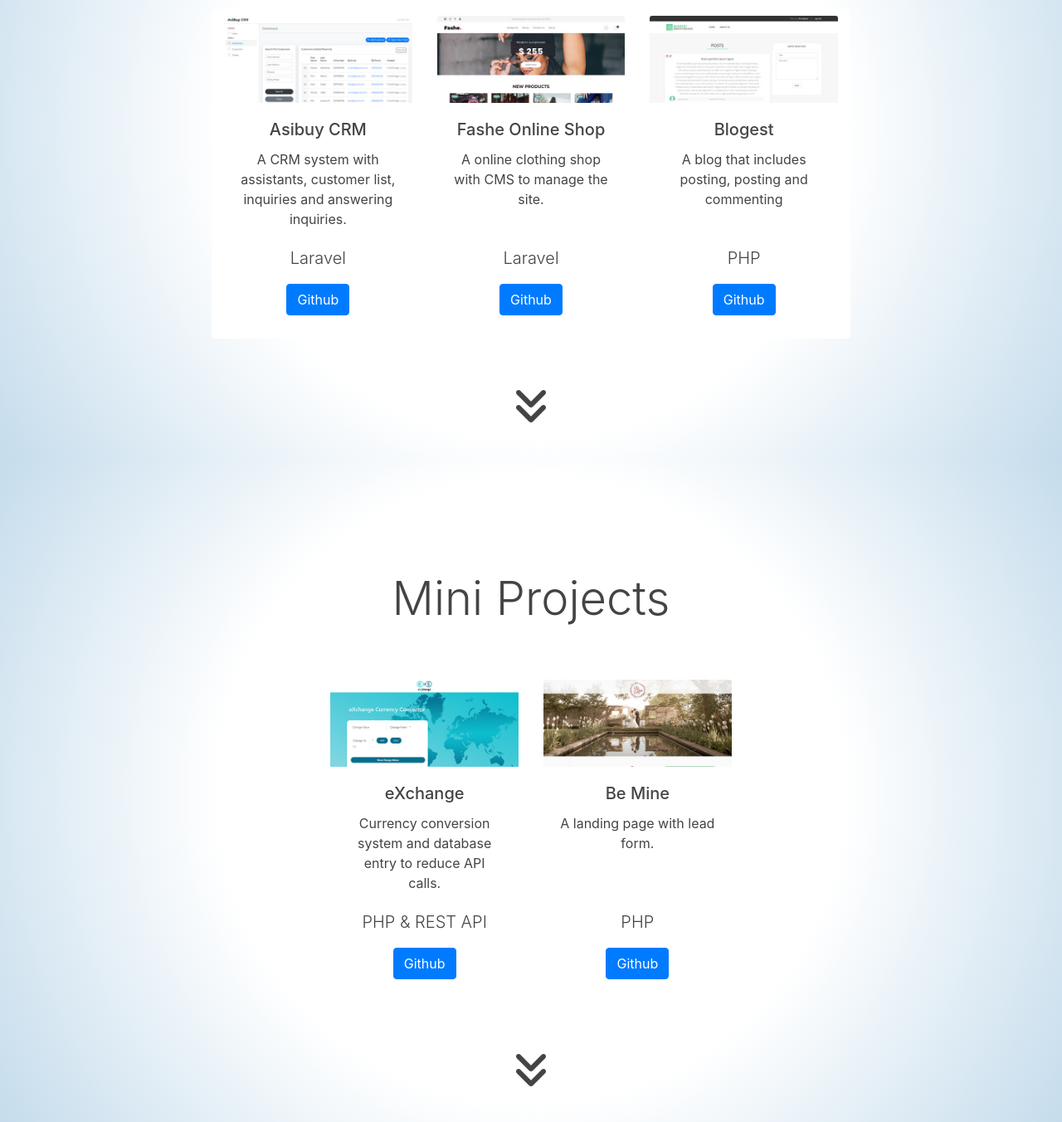
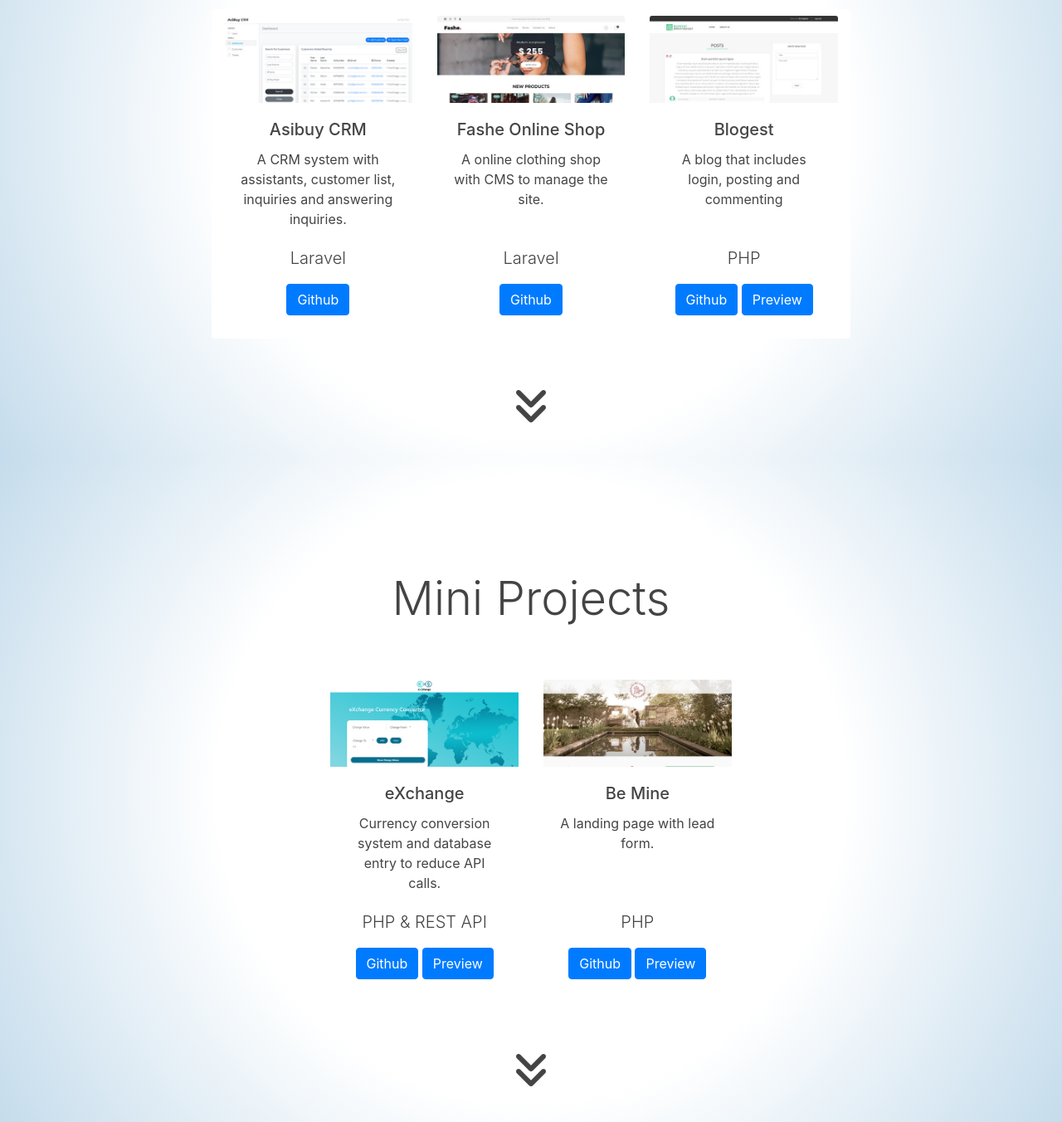
Before and after one commit to webmas1/myCV, a plain HTML site: page public/index.html in a window 1280 px wide. Shown: the part 3448-4800 px from the top of the page at 83% size. Drawn offline with nearby package versions, Linux system fonts and the light colour scheme.

Commit message:
adding preview links to 3 of the projects

```diff
--- a/public/index.html
+++ b/public/index.html
@@ -192,9 +192,10 @@
                         <img src="images/blogest.jpg" class="card-img-top" alt="...">
                         <div class="card-body">
                             <h5 class="card-title">Blogest</h5>
-                            <p class="card-text">A blog that includes posting, posting and commenting</p>
+                            <p class="card-text">A blog that includes login, posting and commenting</p>
                             <p class="lead">PHP</p>
                             <a href="https://github.com/webmas1/Blog" class="btn btn-primary">Github</a>
+                            <a href="http://blog.webmas1.xyz/" class="btn btn-primary">Preview</a>
                         </div>
                     </div>
                 </div>
@@ -216,6 +217,7 @@
                             <p class="card-text">Currency conversion system and database entry to reduce API calls.</p>
                             <p class="lead">PHP & REST API</p>
                             <a href="https://github.com/webmas1/eXchange" class="btn btn-primary">Github</a>
+                            <a href="http://exchange.webmas1.xyz/" class="btn btn-primary">Preview</a>
                         </div>
                     </div>
                     <div class="card col-12 col-md-4 border-0 my-2 py-2" data-aos="slide-up">
@@ -225,6 +227,7 @@
                             <p class="card-text">A landing page with lead form.</p>
                             <p class="lead">PHP</p>
                             <a href="https://github.com/webmas1/Be-Mine" class="btn btn-primary">Github</a>
+                            <a href="be-mine.webmas1.xyz" class="btn btn-primary">Preview</a>
                         </div>
                     </div>
                 </div>
```
